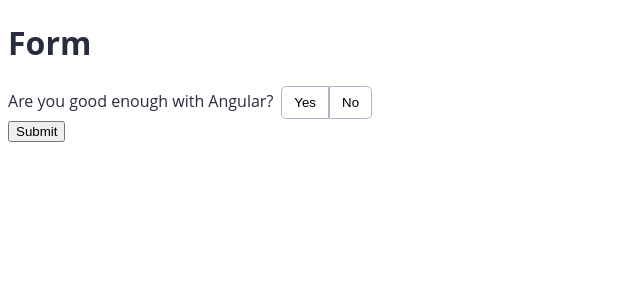
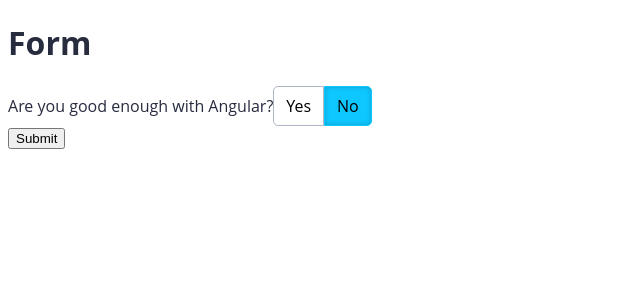
Before and after one commit to PedroPK/AluraAngularAcessibilidade, an Angular app: page / in a window 1280 px wide. Shown: the top 300 px of the page, without its empty margins (0-640 px from the left). Built offline with nearby package versions, Linux system fonts and the light colour scheme.

Commit message:
Refactoring, using Radiobuttons and Labels

```diff
--- a/src/app/app.component.html
+++ b/src/app/app.component.html
@@ -5,7 +5,7 @@
 		<app-yes-no-button-group
 			formControlName="yesNoAnswer"
 			label="Are you good enough with Angular?"
-			[appDisableControl]="false"
+			[appDisableControl]="true"
 		>
 		</app-yes-no-button-group>
 		<button>Submit</button>
--- a/src/app/shared/components/yes-no-button-group/yes-no-button-group.component.html
+++ b/src/app/shared/components/yes-no-button-group/yes-no-button-group.component.html
@@ -1,42 +1,39 @@
+
 <div
-	appKeyboardManager
+	class="button-group"
 	role="radiogroup"
-	class="button-group"
-	[attr.aria-laballedby]="id"
+	[attr.aria-label]="label"
 >
+	<label>{{label}}</label>
 
-	<label [attr.id]="id" class="label">{{label}}</label>
-
-	<button
-		appKeyboardManagedItem
-		role="radio"
-		type="button"
+	<div	class="radio">
+		<input
+			type="radio"
+			[attr.id] = "id + '-yes'"
+			[attr.name] = "id"
+			[attr.checked]="value === options.YES"
+			(change)="activate(options.YES)"
+		>
+		<label
+			[attr.for]="id + '-yes'"
 			class="button button-yes"
-
-		[attr.disabled]="isDisabled ? isDisabled : null"
-		[attr.aria-checked]="value == options.YES"
-		[class.button-pressed]="value === options.YES"
-
-		(click)="activate(options.YES)"
-		(focused)="activate(options.YES)"
 		>
 			Yes
-	</button>
-
-	<button
-		appKeyboardManagedItem
+		</label>
+	</div>
+	<div	class="radio">
+		<input
+			type="radio"
+			[attr.id] = "id + '-no'"
+			[attr.name] = "id"
+			[attr.checked]="value === options.NO"
+			(change)="activate(options.NO)"
+		>
+		<label
+			[attr.for]="id + '-no'"
 			class="button button-no"
-		role="radio"
-		type="button"
-
-		[attr.disabled]="isDisabled ? isDisabled : null"
-		[attr.aria-checked]="value == options.NO"
-		[class.button-pressed]="value === options.NO"
-
-		(focused)="activate(options.NO)"
-		(click)="activate(options.NO)"
 		>
 			No
-	</button>
-
+		</label>
 	</div>
+</div>
--- a/src/app/shared/components/yes-no-button-group/yes-no-button-group.component.scss
+++ b/src/app/shared/components/yes-no-button-group/yes-no-button-group.component.scss
@@ -26,3 +26,25 @@
 		}
 	}
 }
+
+.button-group {
+	.radio {
+		position: relative;
+		display: inline-block;
+		input {
+			opacity: 0;
+			position: absolute;
+			top: 25%;
+			left: 25%;
+			&:focus + label {
+				outline: solid 1px #272c3f;
+			}
+			&:checked + label {
+				@extend .button-pressed;
+			}
+		}
+		label {
+			display: block;
+		}
+	}
+}
--- a/src/app/shared/directives/disable-control/disable-control.directive.ts
+++ b/src/app/shared/directives/disable-control/disable-control.directive.ts
@@ -14,17 +14,13 @@
 	) {}
 
 	public ngOnChanges(pChanges: SimpleChanges): void {
-		const ENABLED = 'enabled';
-		const DISABLED = 'disabled';
+		const ENABLE = 'enable';
+		const DISABLE = 'disable';
 
 		if ( pChanges.appDisableControl ) {
-			const action = this.appDisableControl ? DISABLED : ENABLED;
+			const action = this.appDisableControl ? DISABLE : ENABLE;
 
-			if ( action === DISABLED ) {
-				this.ngControl.control.disable();
-			} else if ( action === ENABLED ) {
-				this.ngControl.control.enable();
-			}
+			this.ngControl.control[action]();
 		}
 	}
 
```
Lines whose indentation alone changed are shown as unchanged.
